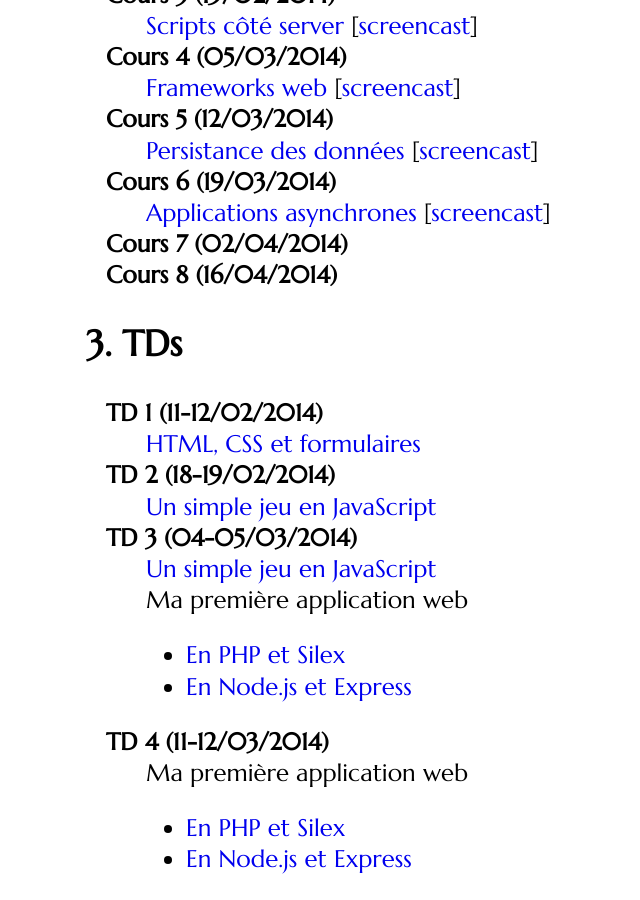
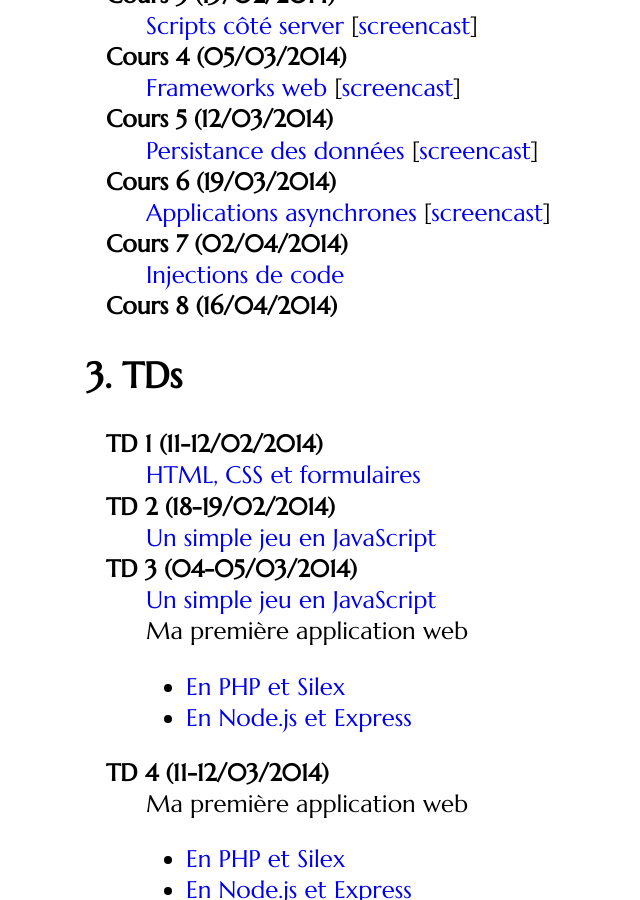
Before and after one commit to defeo/aws, a Jekyll site: the page built from index.md, in a window 1280 px wide and 900 px high, scrolled down 659 px. Shown: the whole window, without its empty margins (0-640 px from the left). Built offline with Jekyll 4.4.1, drawn with Linux system fonts in a browser that asks for light colours; some web fonts are replaced.

Commit message:
Lien vers cours 7

```diff
--- a/index.md
+++ b/index.md
@@ -34,7 +34,7 @@ Cours 6 (19/03/2014)
 : [Applications asynchrones](classes/class6) [[screencast](http://proust.prism.uvsq.fr/~dfl/aws-vids/class-20140319.mp4)]
 
 Cours 7 (02/04/2014)
-:
+: [Injections de code](classes/class7)
 
 Cours 8 (16/04/2014)
 :
```
